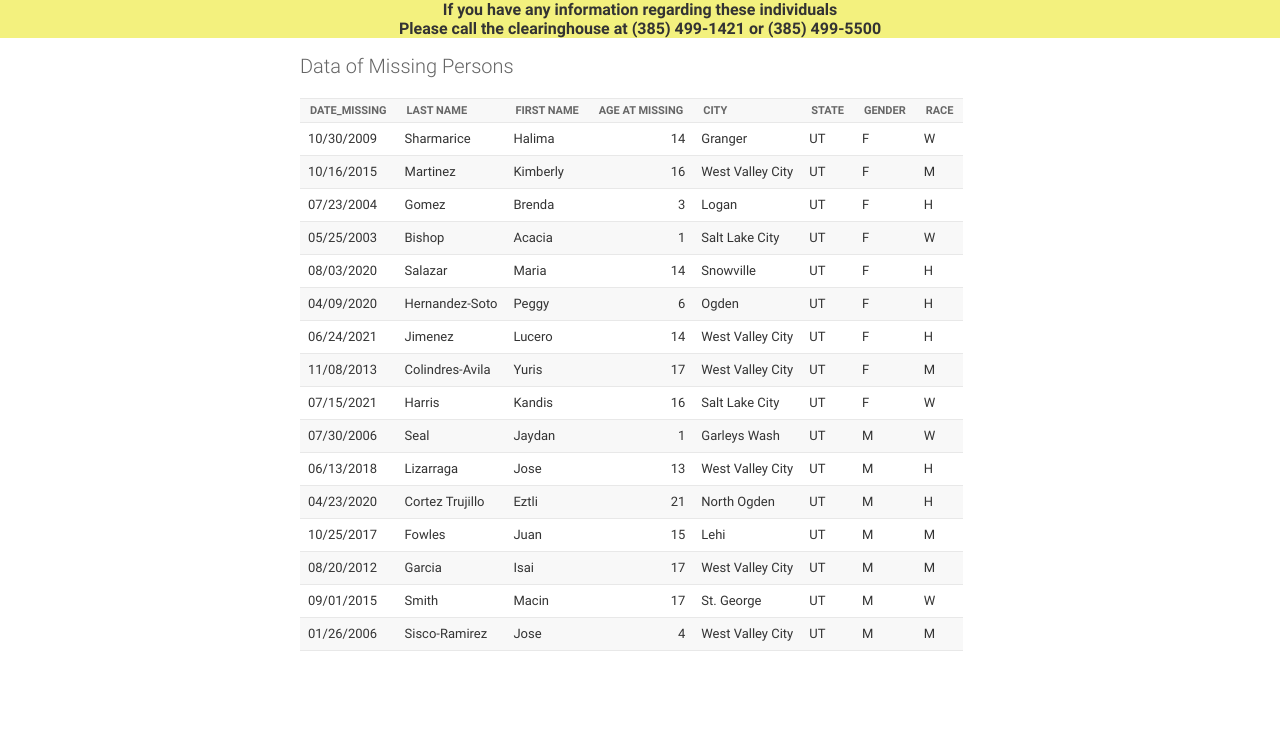
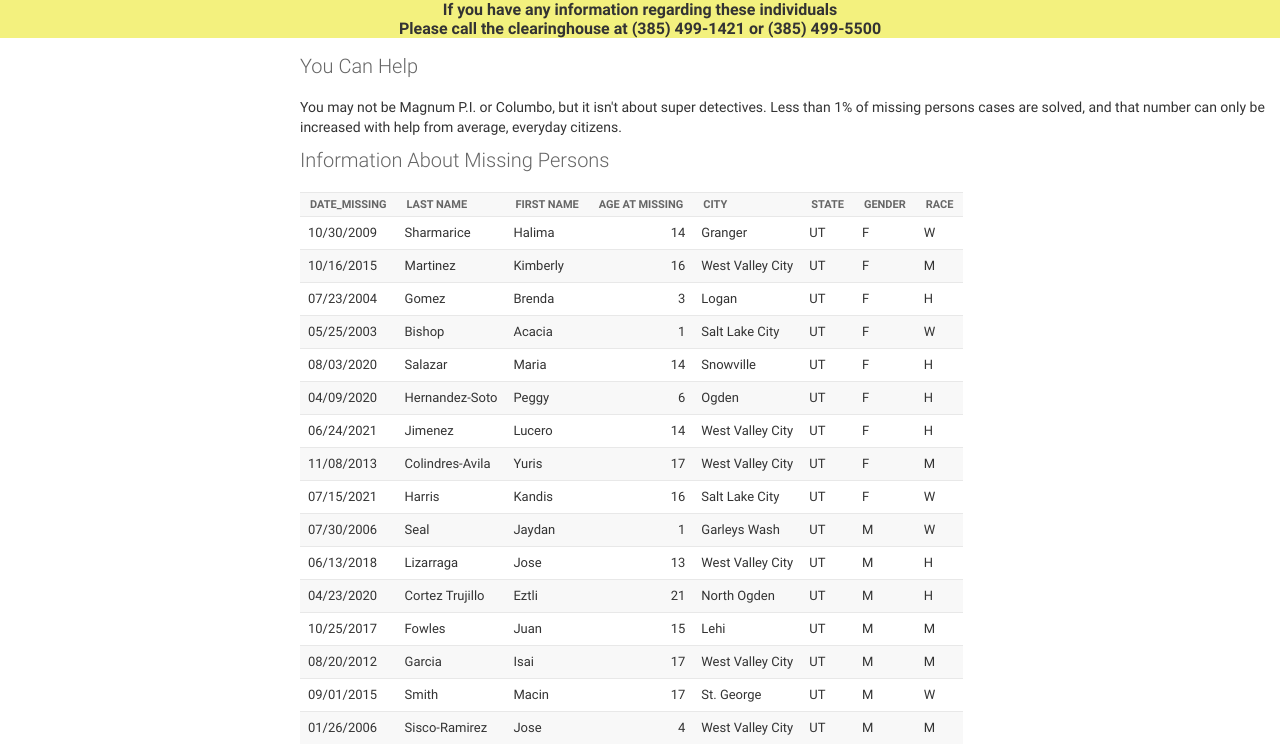
Before and after one commit to ianpurnell01/MissingPersons, a Django app: template missingpersons/templates/landing/index.html in a window 1280 px wide. Shown: the top 744 px of the page. Run offline with Django 3.2, Linux system fonts and the light colour scheme; the template is opened without the code that fills it, so the values that code supplies are empty.

Commit message:
Update index.html

```diff
--- a/missingpersons/templates/landing/index.html
+++ b/missingpersons/templates/landing/index.html
@@ -19,7 +19,12 @@
 </div>
 <div class="row">
     <div class="colSM">
-    <h1>Data of Missing Persons</h1>
+    <h1>You Can Help</h1>
+    <p>
+        You may not be Magnum P.I. or Columbo, but it isn't about super detectives. Less than 1% of missing persons cases are solved,
+        and that number can only be increased with help from average, everyday citizens.
+    </p>
+    <h1>Information About Missing Persons</h1>
     <!-- The table containing all the data from the rubric sheet -->
     <table class="table table-bordered table-hover table-condensed">
         <thead><tr><th title="Field #1">date_missing</th>
```
